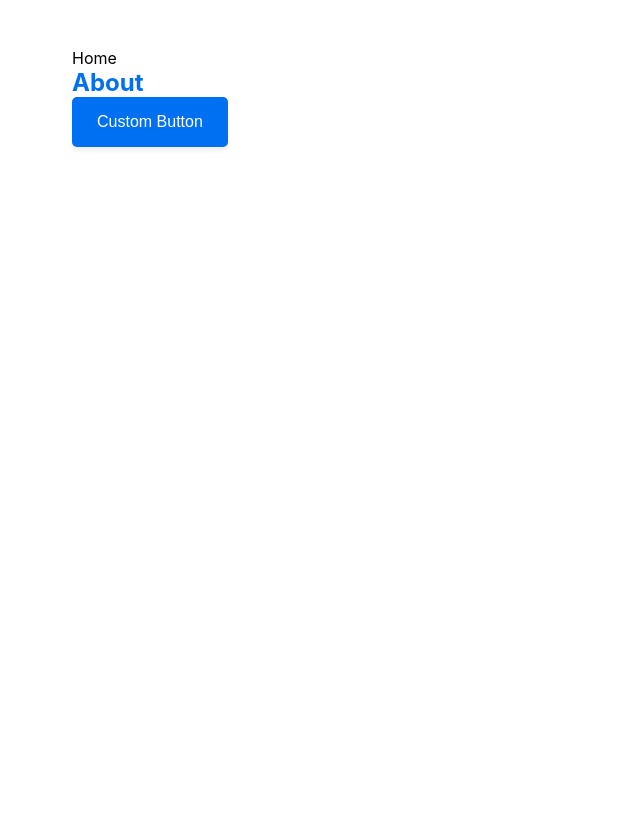
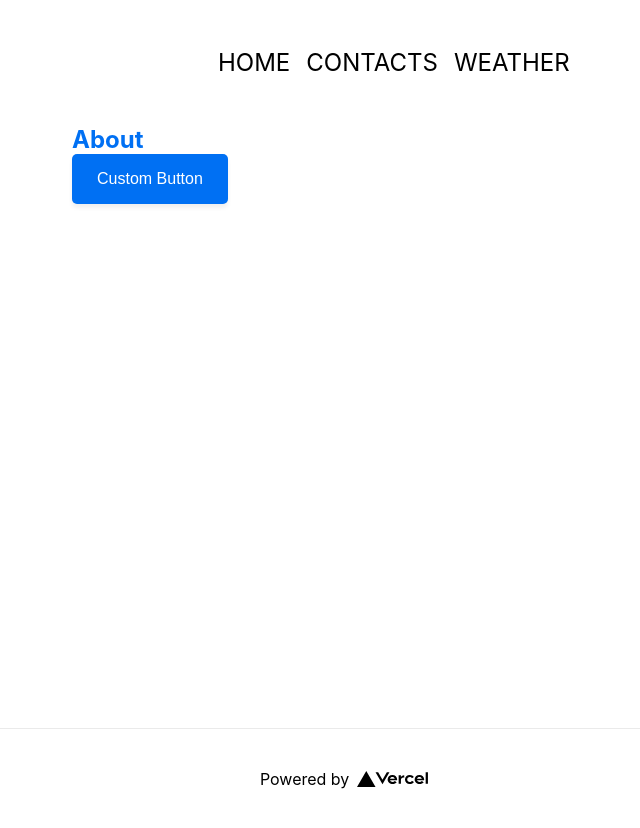
Before and after one commit to lorenzojkrl/blog, a Next.js app: page /about in a window 1280 px wide. Shown: the whole page, without its empty margins (296-936 px from the left). Before the commit the page ends 800 px from the top, so only its background shows below. Built offline with nearby package versions, Linux system fonts and the light colour scheme.

Commit message:
style UI

```diff
--- a/components/Layout/layout.js
+++ b/components/Layout/layout.js
@@ -1,5 +1,28 @@
 import styles from './layout.module.css';
+import Link from 'next/link';
 
 export default function Layout({ children }) {
-  return <div className={styles.container}>{children}</div>;
+  return <div className={styles.wrapper}>
+    <div className={styles.test}>
+      <div className={styles.navContainer}>
+        <Link className={styles.customLink} href="/">Home</Link>
+        {/* <Link className={styles.customLink} href="/about">About</Link> */}
+        <Link className={styles.customLink} href="/contacts">Contacts</Link>
+        <Link className={styles.customLink} href="/weather">Weather</Link>
+      </div>
+      <div className={styles.container}>
+        {children}
+      </div>
+    </div>
+    <footer className={styles.footer}>
+      <a
+        href="https://vercel.com?utm_source=create-next-app&utm_medium=default-template&utm_campaign=create-next-app"
+        target="_blank"
+        rel="noopener noreferrer"
+      >
+        Powered by{' '}
+        <img src="/vercel.svg" alt="Vercel" />
+      </a>
+    </footer>
+  </div>;
 }
--- a/components/Layout/layout.module.css
+++ b/components/Layout/layout.module.css
@@ -1,5 +1,58 @@
+.test {
+  min-height: 85vh;
+}
+
 .container {
   max-width: 36rem;
   padding: 0 1rem;
   margin: 3rem auto 6rem;
 }
+
+.navContainer {
+  display: flex;
+  justify-content: space-around;
+  width: 300px;
+  padding: 0 1rem;
+  margin: 3rem auto;
+  font-size: 1.5rem;
+}
+
+.customLink {
+  text-decoration: none;
+  color: black;
+  text-transform: uppercase;
+  padding: 0 0.5rem;
+}
+
+.customLink:hover {
+  cursor: pointer;
+  color: rgb(0, 112, 243);
+  text-decoration: #0070f3 wavy underline;
+}
+
+/*
+  CSS Modules won't accept "impure" selector like footer, h1, etc.
+  Use className or move this rule to a global CSS file.
+*/
+
+.footer {
+  width: 100%;
+  height: 100px;
+  border-top: 1px solid #eaeaea;
+  display: flex;
+  justify-content: center;
+  align-items: center;
+}
+
+.footer img {
+  margin-left: 0.5rem;
+  height: 1rem;
+}
+
+.footer a {
+  display: flex;
+  justify-content: center;
+  align-items: center;
+  text-decoration: none;
+  color: inherit;
+}
--- a/pages/about.js
+++ b/pages/about.js
@@ -1,11 +1,9 @@
-import Link from 'next/link';
 import { Button } from '../components/Button/button'; // function keyword
 import Layout from '../components/Layout/layout'; // ES6 function
 
 
 export default function About() {
   return <Layout>
-    <Link href="/">Home</Link>
     <h2>About</h2>
     <Button>Custom Button</Button>
   </Layout>
--- a/pages/weather.js
+++ b/pages/weather.js
@@ -1,11 +1,9 @@
-import Link from 'next/link';
 import Layout from '../components/Layout/layout';
 
 
 export const getServerSideProps = async () => {
   const res = await fetch('https://wttr.in/London?format=j1');
   const data = await res.json();
-  console.log(data);
   return { props: { data } };
 };
 
@@ -13,7 +11,6 @@ export default function Weather({ data }) {
   const weather = data.current_condition[0]
 
   return <Layout>
-    <Link href="/">Home</Link>
     <h2>Weather</h2>
     <div>
       Current weather in London
```
Also changed, not shown: pages/contacts.js (+3 -4 lines), pages/index.js (+4 -36 lines), styles/Home.module.css (+0 -26 lines).
